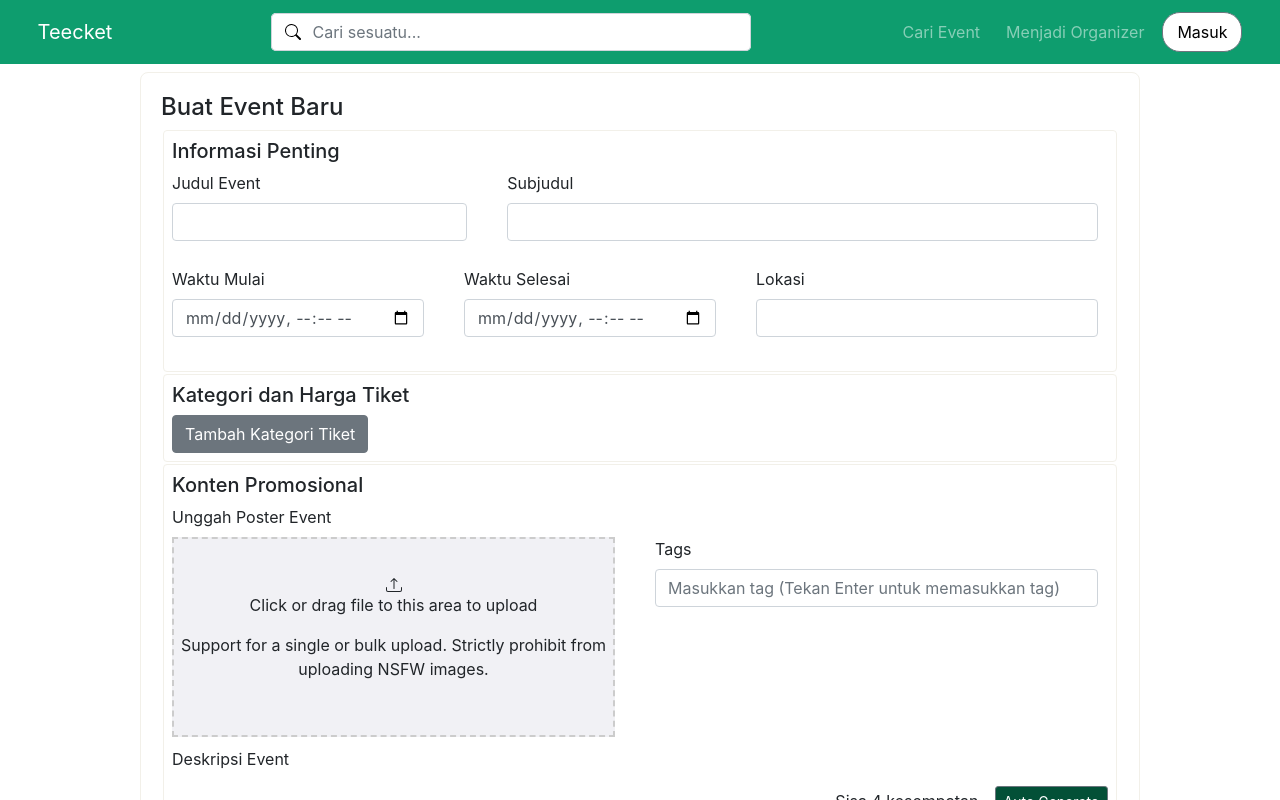
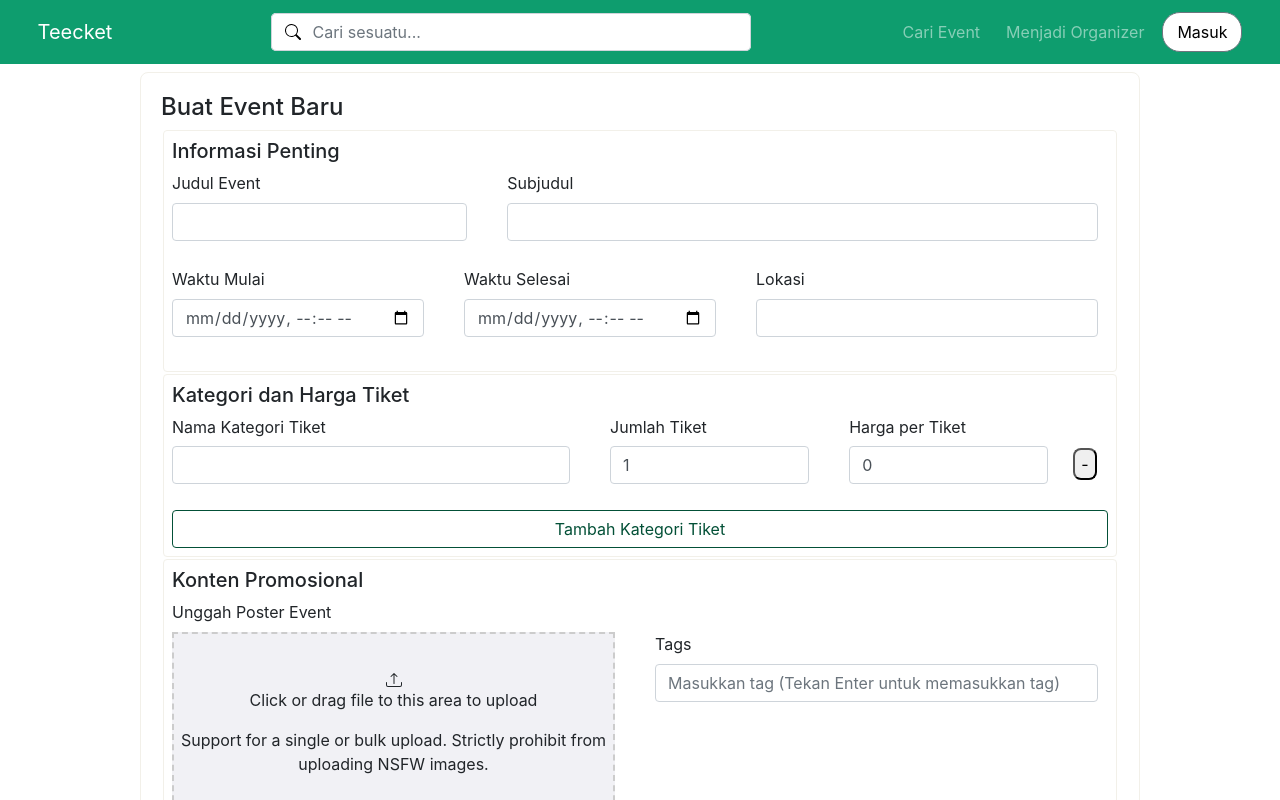
Before and after one commit to wisnu1314/online-ticketing-GA-test, a Nuxt app: page /createEvent in a window 1280 px wide. Shown: the top 800 px of the page. Built offline with nearby package versions, Linux system fonts and the light colour scheme; what vue-wysiwyg would draw is missing.

Commit message:
fix: addticketcategory, adjust autogenerate content

```diff
--- a/components/EventCreateEvents.vue
+++ b/components/EventCreateEvents.vue
@@ -7,29 +7,29 @@
                 <div class="row">
                     <div class="col">
                         <b-form-group label="Judul Event" label-for="event-title">
-                            <b-form-input id="event-title" v-model="eventform.eventTitle" />
+                            <b-form-input id="event-title" v-model="eventform.eventTitle" required/>
                         </b-form-group>
                     </div>
                     <div class="col-8">
                         <b-form-group label="Subjudul" label-for="event-subtitle">
-                            <b-form-input id="event-subtitle" v-model="eventform.eventSubtitle" />
+                            <b-form-input id="event-subtitle" v-model="eventform.eventSubtitle" required/>
                         </b-form-group>
                     </div>
                 </div>
                 <div class="row">
                     <div class="col">
                         <b-form-group label="Waktu Mulai" label-for="event-date">
-                            <b-form-input id="event-date" v-model="eventform.eventStartTime" type="datetime-local" />
+                            <b-form-input id="event-date" v-model="eventform.eventStartTime" type="datetime-local" required/>
                         </b-form-group>
                     </div>
                     <div class="col">
                         <b-form-group label="Waktu Selesai" label-for="event-end-date">
-                            <b-form-input id="event-end-date" v-model="eventform.eventEndTime" type="datetime-local" />
+                            <b-form-input id="event-end-date" v-model="eventform.eventEndTime" type="datetime-local" required/>
                         </b-form-group>
                     </div>
                     <div class="col-8">
                         <b-form-group label="Lokasi" label-for="event-location">
-                            <b-form-input id="event-location" v-model="eventform.eventLocation" />
+                            <b-form-input id="event-location" v-model="eventform.eventLocation" required/>
                         </b-form-group>
                     </div>
                 </div>
@@ -37,18 +37,28 @@
 
             <div class="FormContent">
                 <h2>Kategori dan Harga Tiket</h2>
-                <div v-for="(ticketCategory, index) in eventform.ticketCategories" :key="index">
+                <div v-for="(ticketCategory, index) in eventform.ticketCategories" :key="index" class="row">
+                    <div class="col-8">
                         <b-form-group label="Nama Kategori Tiket">
-                        <b-form-input v-model="ticketCategory.name" />
-                    </b-form-group>
-                    <b-form-group label="Jumlah Tiket">
-                        <b-form-input v-model="ticketCategory.quantity" type="number" />
-                    </b-form-group>
-                    <b-form-group label="Harga per Tiket">
-                        <b-form-input v-model="ticketCategory.price" type="number" />
+                            <b-form-input v-model="ticketCategory.name" required />
                         </b-form-group>
                     </div>
-                <b-button @click="addTicketCategory">Tambah Kategori Tiket</b-button>
+                    <div class="col">
+                        <b-form-group label="Jumlah Tiket">
+                            <b-form-input v-model="ticketCategory.quantity" type="number" min=1 required/>
+                        </b-form-group>
+                    </div>
+                    <div class="col">
+                        <b-form-group label="Harga per Tiket">
+                            <b-form-input v-model="ticketCategory.price" type="number" min=0 required/>
+                        </b-form-group>
+
+                    </div>
+                    <div class="RemoveButtonContainer">
+                        <button class="RemoveButton" @click="removeTicketCategory(index)">-</button>
+                    </div>
+                </div>
+                <b-button id="AddCategoryButton" @click="addTicketCategory">Tambah Kategori Tiket</b-button>
             </div>
             <div class="FormContent">
                 <h2>Konten Promosional</h2>
@@ -152,13 +162,20 @@ export default {
                 eventStartTime: '',
                 eventEndTime:  '',
                 eventLocation:  '',
-                ticketCategories:  [],
+                ticketCategories:  [
+                    {
+                        name:'',
+                        quantity:1,
+                        price:0,
+                    },
+                ],
                 eventTags:  [],
                 eventDescription:  null,
             },
             selectedTags:"",
             chances: 4,
             showForm:true,
+            generatedContent:'',
         }
     },
     computed: {
@@ -172,14 +189,6 @@ export default {
         }
     },
     watch: {
-        formData: {
-            handler(newData) {
-                console.log('Props formData:', newData);
-                // Handle changes in formData if needed
-                // For example, update eventform based on new props
-            },
-            immediate: true, // Trigger on component creation
-        },
         'eventform.eventStartTime'(newValue, oldValue) {
             this.checkTimeValidity();
         },
@@ -198,17 +207,43 @@ export default {
         addTicketCategory() {
             this.eventform.ticketCategories.push({
                 name: '',
-                quantity: 0,
+                quantity: 1,
                 price: 0
             })
         },
-        autoGenerateDesc(){
+        removeTicketCategory(index) {
+            this.eventform.ticketCategories.splice(index, 1);
+        },
+        async autoGenerateDesc(){
+            const userData = JSON.parse(localStorage.getItem('userData'));
+            const userid = userData?.userId;
+            let pureText = ''
+            if(this.isHTML(this.eventform.eventDescription)){
+                pureText = this.extractPureText(this.eventform.eventDescription);
+            }
+            else{
+                pureText = this.eventform.eventDescription
+            }
+            if (pureText === '') {
+                alert('No text to generate.'); // Handle empty content
+                return;
+            }
+
+            try {
+                // Make API request to ChatGPT with the pure text
                 if(this.chances === 0){
                     alert("Kesempatan habis")
                 }
                 else{
+                    const response = await this.$axios.post('api/generate_description/generate-description', { userId:userid, text: pureText });
+                    this.generatedContent = response.data.message; // Assuming API response has a key 'generatedText'
                     this.chances--;
+                    this.eventform.eventDescription += this.generatedContent
                     console.log(this.chances)
+                }
+            } catch (error) {
+                console.error('Error:', error);
+                alert('Error generating content. Please try again.');
             }
 
         },
@@ -244,7 +279,22 @@ export default {
             this.showForm = !this.showForm
             this.$emit('preview-event', this.eventform);
             // this.$router.push({ name: 'PreviewEvent', params: { formData: this.eventform } });
+        },
+        isHTML(txt) {
+      // Check if eventDescription contains HTML tags
+            const containsHTML = /<[a-z][\s\S]*>/i.test(txt);
+            if (containsHTML) {
+                return true
+            } else {
+                return false
             }
+        },
+        extractPureText(htmlContent) {
+      // Use DOMParser to extract text from HTML
+            const parser = new DOMParser();
+            const parsedHtml = parser.parseFromString(htmlContent, 'text/html');
+            return parsedHtml.body.textContent || ''; // Extract text content
+        },
 
     },
 
@@ -299,6 +349,24 @@ h3{
 .col-8 {
     flex: 2;
     margin-right: 10px;
+}
+.RemoveButtonContainer {
+    display:flex;
+    align-items: flex-end;
+    flex: 0.2;
+    margin-right: 10px;
+}
+.RemoveButton{
+    height: 2rem;
+    align-self:flex-end;
+    margin-bottom: 1.25rem;
+    border-radius: 0.5rem;
+}
+#AddCategoryButton{
+    color:#035037;
+    background-color: transparent;
+    border-color: #035037;
+    width: 100%;
 }
 .BottomButtons {
     display: flex;
```
Lines whose indentation alone changed are shown as unchanged.
